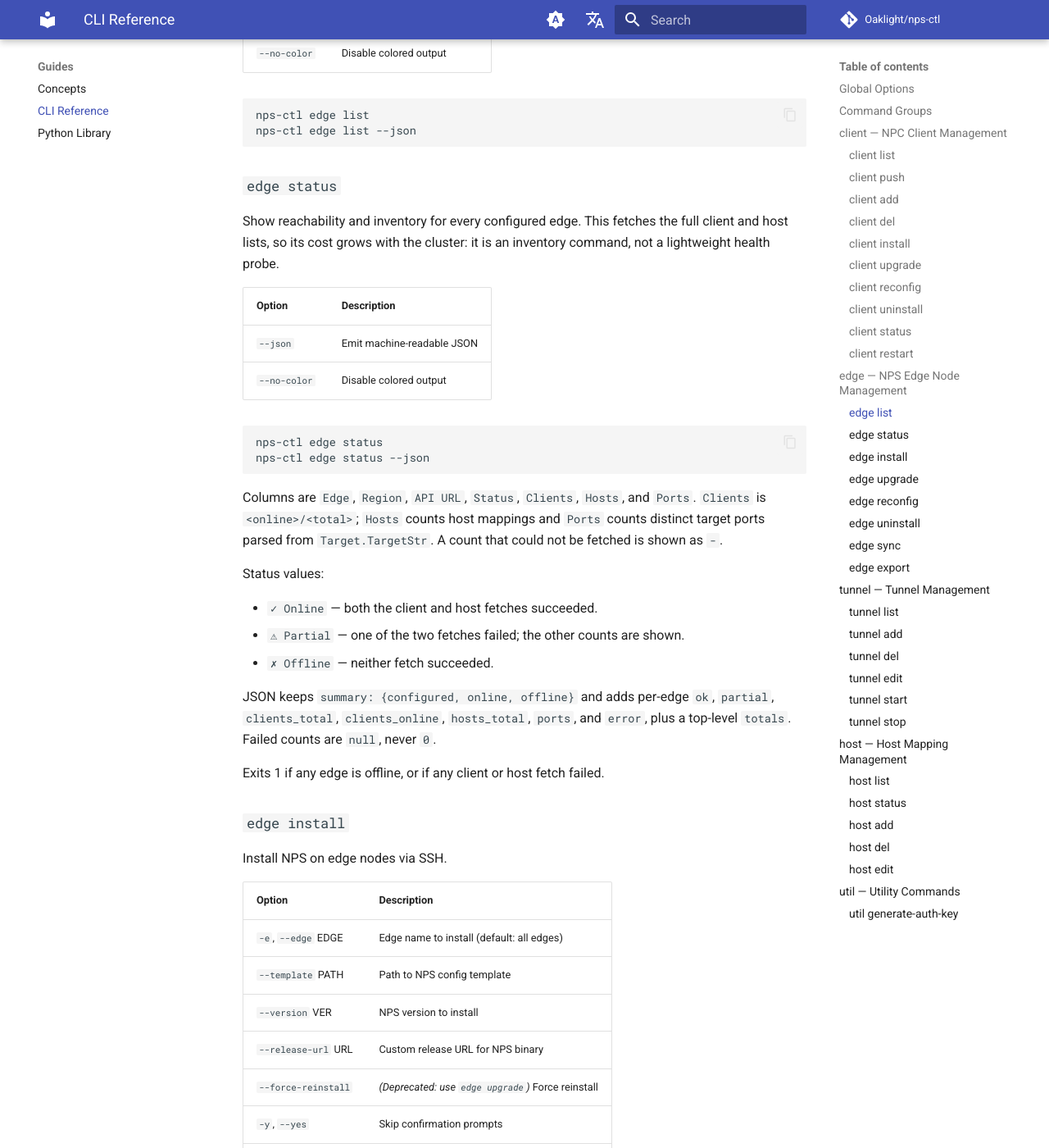
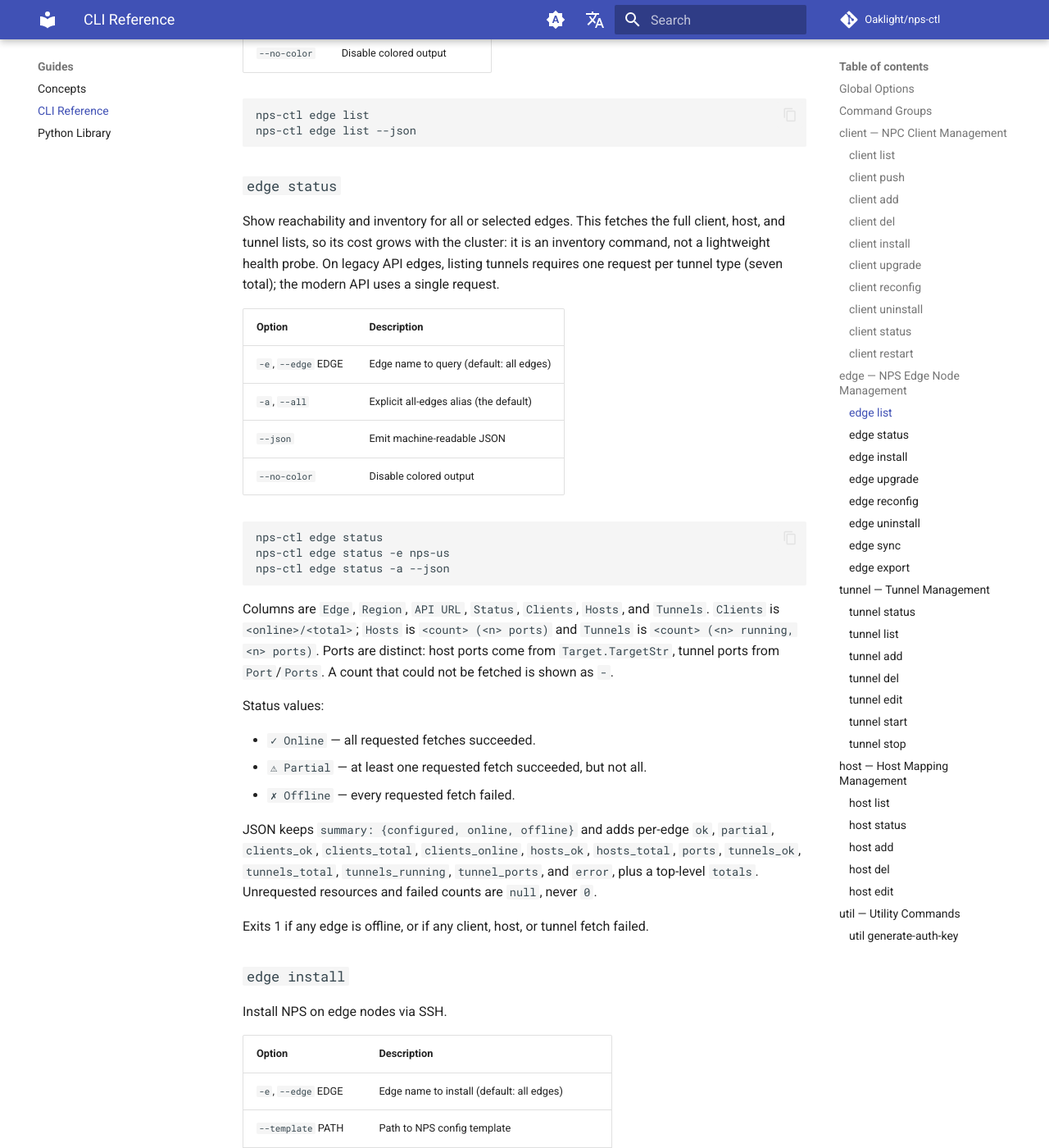
Before and after one commit to Oaklight/nps-ctl, an MkDocs documentation site: the page built from docs/guides/cli.md, in a window 1280 px wide and 1400 px high, scrolled down 6189 px. Shown: the whole window at 82% size. Built offline with MkDocs 1.6.1 and Material for MkDocs 9.7.7, drawn with Linux system fonts in a browser that asks for light colours; comment, search, counter and statistics services are not loaded; some of the changed text lies outside the part shown.

Commit message:
docs: document tunnel status and enriched edge status

````diff
--- a/docs/guides/cli.md
+++ b/docs/guides/cli.md
@@ -17,11 +17,11 @@
 | `--no-color` | Disable colored output |
 | `-V`, `--version` | Show version and exit |
 
-Read commands (`client list`, `host list`, `tunnel list`) default to **all**
-configured edges; `-e/--edge` narrows to one edge and `-a/--all` is an
-explicit all-edges alias. Mutating commands (`client del`, `host/tunnel
-add|del|edit`) require one of `-e` or `-a`; there is no silent cluster-wide
-default.
+Read commands (`client list`, `edge status`, `host list`, `host status`,
+`tunnel list`, `tunnel status`) default to **all** configured edges;
+`-e/--edge` narrows to one edge and `-a/--all` is an explicit all-edges
+alias. Mutating commands (`client del`, `host/tunnel add|del|edit`) require
+one of `-e` or `-a`; there is no silent cluster-wide default.
 
 ## Command Groups
 
@@ -224,36 +224,44 @@
 
 ### `edge status`
 
-Show reachability and inventory for every configured edge. This fetches the
-full client and host lists, so its cost grows with the cluster: it is an
-inventory command, not a lightweight health probe.
+Show reachability and inventory for all or selected edges. This fetches the
+full client, host, and tunnel lists, so its cost grows with the cluster: it
+is an inventory command, not a lightweight health probe. On legacy API edges,
+listing tunnels requires one request per tunnel type (seven total); the modern
+API uses a single request.
 
 | Option | Description |
 | --- | --- |
+| `-e`, `--edge` EDGE | Edge name to query (default: all edges) |
+| `-a`, `--all` | Explicit all-edges alias (the default) |
 | `--json` | Emit machine-readable JSON |
 | `--no-color` | Disable colored output |
 
 ```bash
 nps-ctl edge status
-nps-ctl edge status --json
+nps-ctl edge status -e nps-us
+nps-ctl edge status -a --json
 ```
 
 Columns are `Edge`, `Region`, `API URL`, `Status`, `Clients`, `Hosts`, and
-`Ports`. `Clients` is `<online>/<total>`; `Hosts` counts host mappings and
-`Ports` counts distinct target ports parsed from `Target.TargetStr`. A count
-that could not be fetched is shown as `-`.
+`Tunnels`. `Clients` is `<online>/<total>`; `Hosts` is `<count> (<n> ports)`
+and `Tunnels` is `<count> (<n> running, <n> ports)`. Ports are distinct:
+host ports come from `Target.TargetStr`, tunnel ports from `Port`/`Ports`.
+A count that could not be fetched is shown as `-`.
 
 Status values:
 
-- `✓ Online` — both the client and host fetches succeeded.
-- `⚠ Partial` — one of the two fetches failed; the other counts are shown.
-- `✗ Offline` — neither fetch succeeded.
+- `✓ Online` — all requested fetches succeeded.
+- `⚠ Partial` — at least one requested fetch succeeded, but not all.
+- `✗ Offline` — every requested fetch failed.
 
 JSON keeps `summary: {configured, online, offline}` and adds per-edge `ok`,
-`partial`, `clients_total`, `clients_online`, `hosts_total`, `ports`, and
-`error`, plus a top-level `totals`. Failed counts are `null`, never `0`.
+`partial`, `clients_ok`, `clients_total`, `clients_online`, `hosts_ok`,
+`hosts_total`, `ports`, `tunnels_ok`, `tunnels_total`, `tunnels_running`,
+`tunnel_ports`, and `error`, plus a top-level `totals`. Unrequested resources
+and failed counts are `null`, never `0`.
 
-Exits 1 if any edge is offline, or if any client or host fetch failed.
+Exits 1 if any edge is offline, or if any client, host, or tunnel fetch failed.
 
 ### `edge install`
 
@@ -361,6 +369,32 @@
 ---
 
 ## `tunnel` — Tunnel Management
+
+### `tunnel status`
+
+Show client liveness and tunnel inventory for selected edges.
+
+| Option | Description |
+| --- | --- |
+| `-e`, `--edge` EDGE | Edge name to query (default: all edges) |
+| `-a`, `--all` | Explicit all-edges alias (the default) |
+| `--json` | Emit machine-readable JSON |
+| `--no-color` | Disable colored output |
+
+```bash
+nps-ctl tunnel status
+nps-ctl tunnel status -e nps-us
+nps-ctl tunnel status -a --json
+```
+
+Columns are `Edge`, `Region`, `Status`, `Clients`, `Tunnels`, `Running`, and
+`Ports`. `Clients` is `<online>/<total>`; `Ports` counts distinct server ports
+from `Port` and `Ports` (auto-assigned or invalid ports are ignored). Hosts
+are not fetched, so host counts are `null` in JSON.
+
+The command exits 0 only when every selected edge's client and tunnel fetches
+succeed, 1 on any fetch or configuration failure (including an unknown `-e`),
+and 2 when `-e` and `-a` are combined.
 
 ### `tunnel list`
 
````
Also changed, not shown: docs/changelog.md (+18 -0 lines), docs/guides/library.md (+31 -0 lines), docs/reference/api.md (+18 -7 lines), docs/reference/cli-flags.md (+7 -7 lines).
